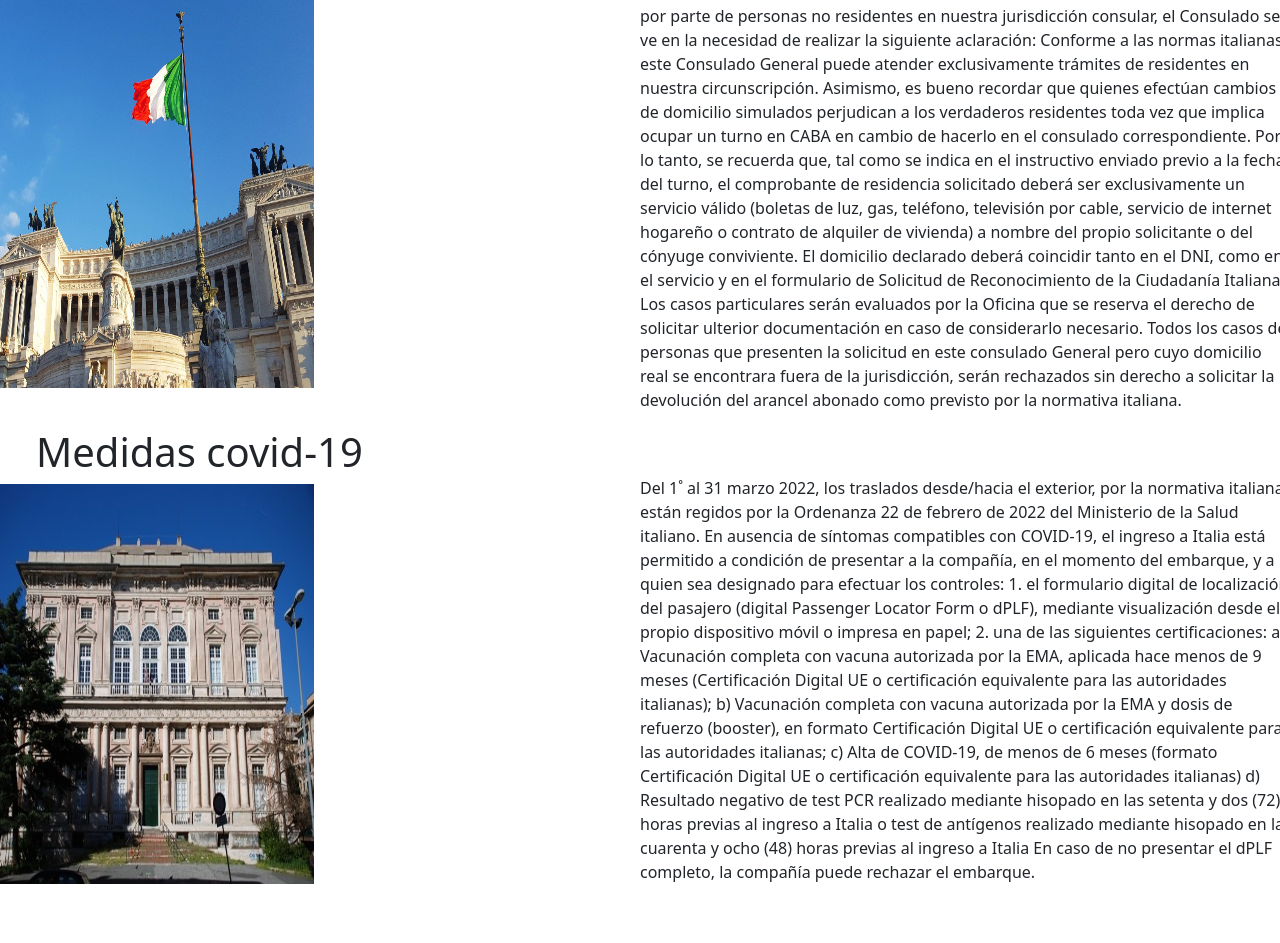
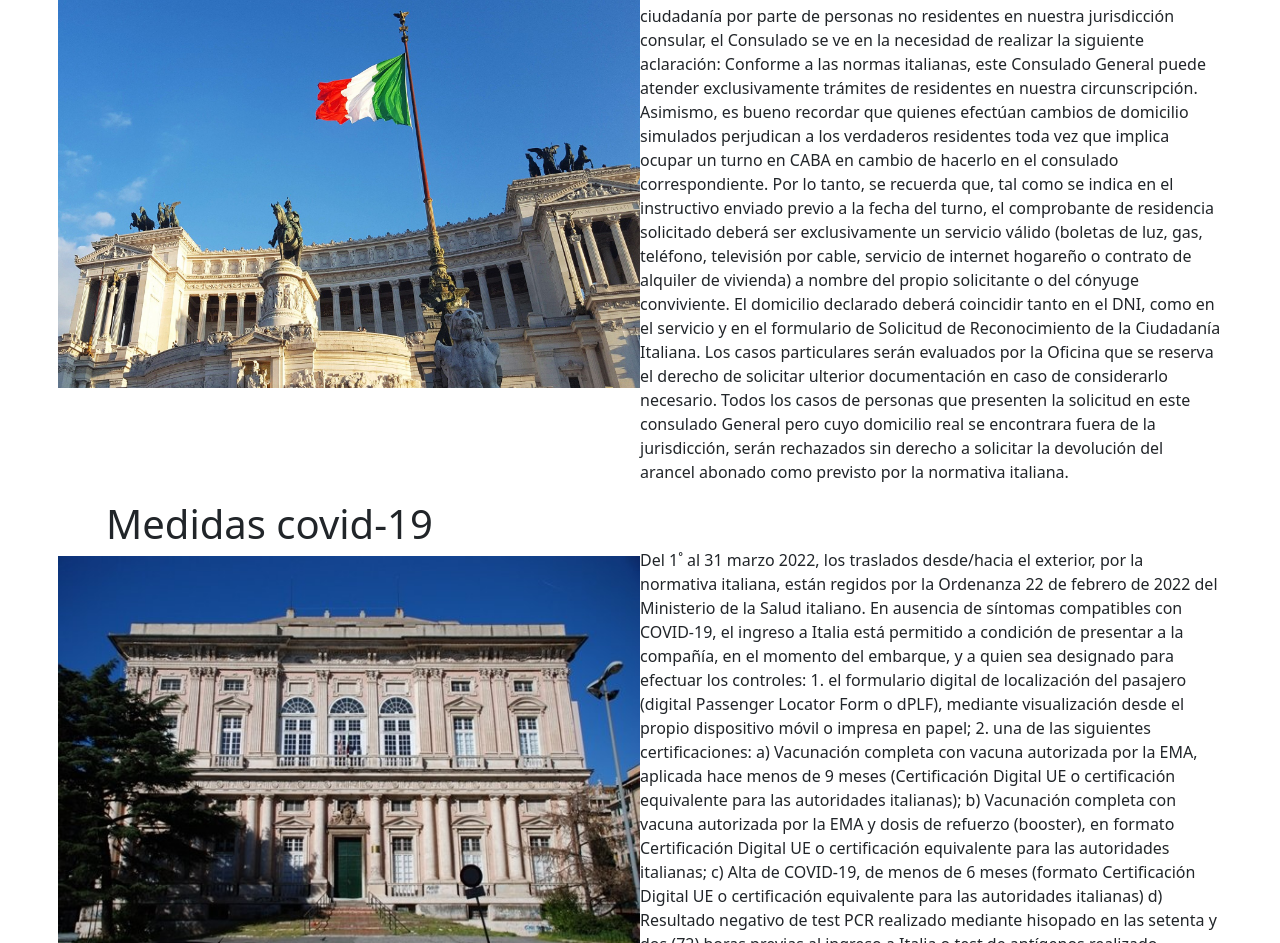
Before and after one commit to jsm-10/Tramitalia, a plain HTML site: page pages/novedades.html in a window 1280 px wide. Shown: the part 542-1485 px from the top of the page. Drawn offline with nearby package versions, Linux system fonts and the light colour scheme.

Commit message:
cambio portada

```diff
--- a/css/style.css
+++ b/css/style.css
@@ -313,7 +313,7 @@ header{
     }
     .novedades__portada{
         background-color: black;
-        background-image: url(/assets/img/italy-gf026ee8c2_1920.jpg);
+        background-image: url(/assets/img/porta2.jpg);
         background-size: cover;
         height: 400px;
         color: rgb(0, 0, 0);
--- a/pages/novedades.html
+++ b/pages/novedades.html
@@ -44,11 +44,11 @@
         <p class="portada__descr display-4"><strong>NOVEDADES</strong></p>
       </div>
       </section>
-      <section class="p-0">
+      <section class=" container p-0">
       <div class="row">
         <article class="col-sm-12 col-md-12 col-lg-6 col-12 p-0">
         <h3 class="display-6 ms-5">Comunicado del Consulado</h3>
-        <div class="col-sm-12 col-md-12 col-lg-6 col-12">
+        <div class="p-0">
         <img class="noticia__1 img-fluid" src="../assets/img/italy-gf026ee8c2_1920.jpg" alt="">
       </div>
     </article>
@@ -63,7 +63,7 @@
           </article>
           <article class="col-sm-12 col-md-12 col-lg-6 col-12 p-0">
             <h3 class="display-6 ms-5">Medidas covid-19</h3>
-            <div class="col-sm-12 col-md-12 col-lg-6 col-12 p-0">
+            <div class="p-0">
             <img class="noticia__2 img-fluid" src="../assets/img/Genova-15.jpg" alt="">
           </div>
         </article>
```
Also changed, not shown: assets/img/porta2.jpg (added).
